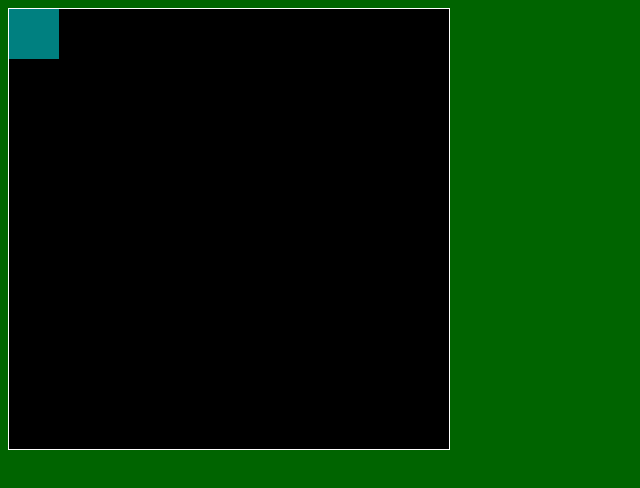
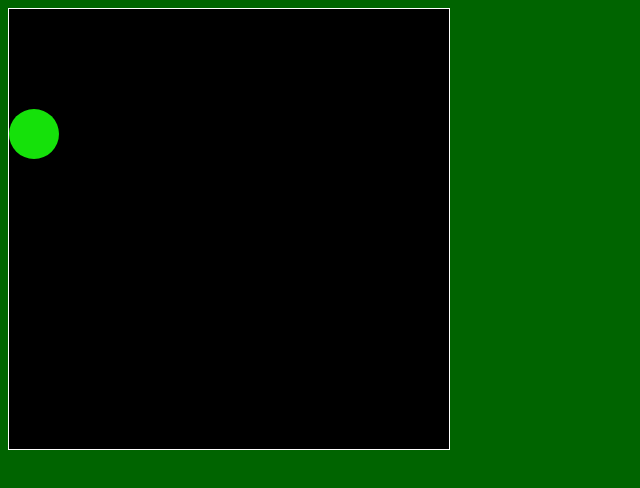
Before and after one commit to MalikDaliet/MalikDaliet.github.io, a plain HTML site: page asd-projects/walker/index.html in a window 1280 px wide. Shown: the whole page, without its empty margins (0-640 px from the left). Drawn offline with Linux system fonts and the light colour scheme.

Commit message:
walker!!!!!!!!!!!!

```diff
--- a/asd-projects/walker/index.css
+++ b/asd-projects/walker/index.css
@@ -11,11 +11,12 @@ body {
   position: relative;
 }
 
-#gameItem {
-  background-color: teal;
+#walker {
+  background-color: rgb(21, 225, 10);
   width: 50px;
   height: 50px;
   position: absolute;
-/*   left: 100px; */  /* Uncomment if you want to set a "starting" position */
-/*   top: 100px;  */  /* Uncomment if you want to set a "starting" position */
+  left: 100px;
+  top: 100px;
+  border-radius: 50px;
 }
--- a/asd-projects/walker/index.html
+++ b/asd-projects/walker/index.html
@@ -12,7 +12,7 @@
 
   <body>
     <div id='board'>
-      <div id='gameItem'></div>
+      <div id='walker'></div>
     </div>
   </body>
 </html>
--- a/asd-projects/walker/index.js
+++ b/asd-projects/walker/index.js
@@ -2,7 +2,7 @@
 
 $(document).ready(runProgram); // wait for the HTML / CSS elements of the page to fully load, then execute runProgram()
 
-function runProgram(){
+function runProgram() {
   ////////////////////////////////////////////////////////////////////////////////
   //////////////////////////// SETUP /////////////////////////////////////////////
   ////////////////////////////////////////////////////////////////////////////////
@@ -13,35 +13,67 @@ function runProgram(){
 
   // Game Item Objects
 
-
+  var walker = {
+    x: 0,
+    y: 0,
+    speedX: 0,
+    speedY: 0,
+  };
+  const KEY = {
+    LEFT: 37,
+    UP: 38,
+    RIGHT: 39,
+    DOWN: 40,
+  };
   // one-time setup
-  var interval = setInterval(newFrame, FRAMES_PER_SECOND_INTERVAL);   // execute newFrame every 0.0166 seconds (60 Frames per second)
-  $(document).on('eventType', handleEvent);                           // change 'eventType' to the type of event you want to handle
+  var interval = setInterval(newFrame, FRAMES_PER_SECOND_INTERVAL); // execute newFrame every 0.0166 seconds (60 Frames per second)
+  $(document).on("keydown", handleKeyDown); // change 'eventType' to the type of event you want to handle
 
   ////////////////////////////////////////////////////////////////////////////////
   ///////////////////////// CORE LOGIC ///////////////////////////////////////////
   ////////////////////////////////////////////////////////////////////////////////
+  // CORE LOGIC...
 
   /*
   On each "tick" of the timer, a new frame is dynamically drawn using JavaScript
   by calling this function and executing the code inside.
   */
   function newFrame() {
-
-
+    redrawGameItem();
+    repositionGameItem();
   }
 
   /*
   Called in response to events.
   */
-  function handleEvent(event) {
 
+  function handleKeyDown(event) {
+    if (event.which === KEY.LEFT) {
+      console.log("left");
+    }
+    if (event.which === KEY.RIGHT) {
+      console.log("right");
+    }
+    if (event.which === KEY.UP) {
+      console.log("up");
+    }
+    if (event.which === KEY.DOWN) {
+      console.log("down");
+    }
+    //console.log(???);
   }
 
   ////////////////////////////////////////////////////////////////////////////////
   ////////////////////////// HELPER FUNCTIONS ////////////////////////////////////
   ////////////////////////////////////////////////////////////////////////////////
+  function repositionGameItem() {
+    walker.x += walker.speedX;
+    walker.y += walker.speedY;
+  }
 
+  function redrawGameItem() {
+    $("#walker").css("left", walker.x); // draw the box in the new location, positionX pixels away from the "left"
+  }
 
   function endGame() {
     // stop the interval timer
@@ -50,5 +82,4 @@ function runProgram(){
     // turn off event handlers
     $(document).off();
   }
-
 }
```
